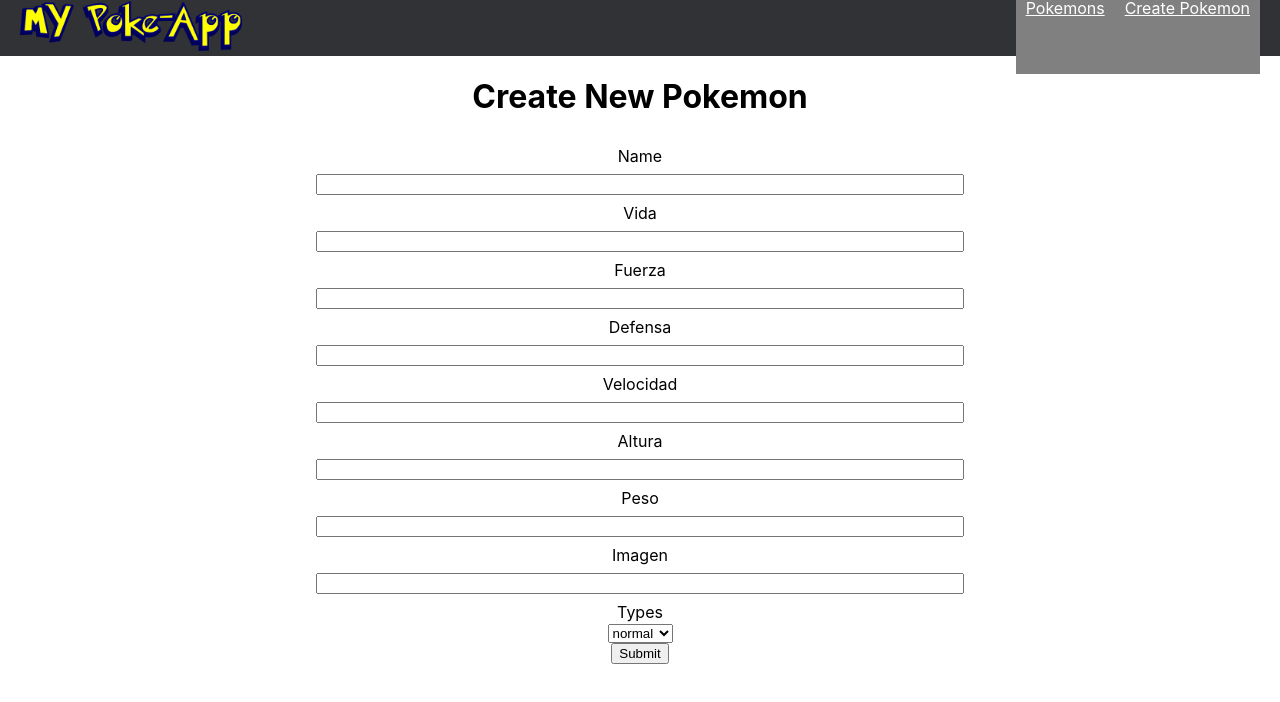
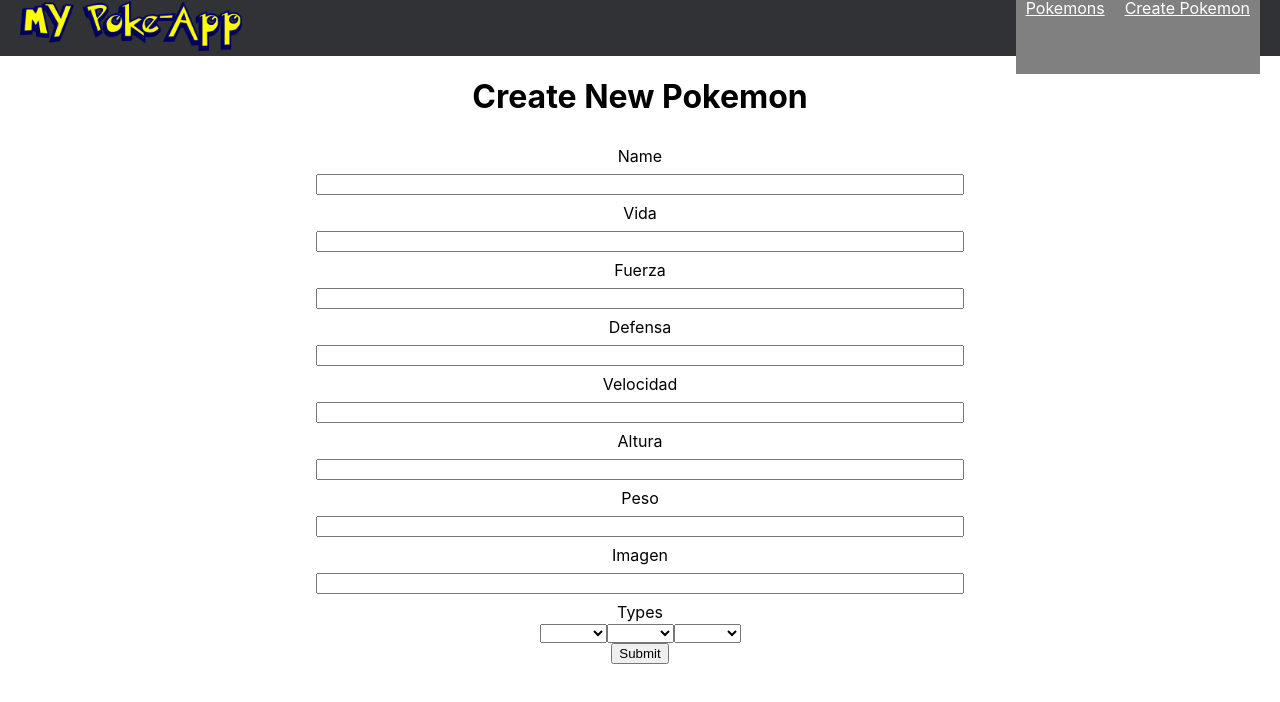
Before and after one commit to Cristian39-39/Portfolio, a React (Create React App) app in the folder PI-Pokemon/client/: page /pokemons/create in a window 1280 px wide. Shown: the top 702 px of the page. Built offline with nearby package versions, Linux system fonts and the light colour scheme.

Commit message:
front_create_pokemon

```diff
--- a/PI-Pokemon/client/src/actions/consts.js
+++ b/PI-Pokemon/client/src/actions/consts.js
@@ -2,3 +2,5 @@ export const GET_POKEMON = 'GET_POKEMONS';
 export const GET_ALL_POKEMONS = 'GET_ALL_POKEMON';
 export const FIND_POKEMON = 'FIND_POKEMON';
 export const SELECT_PAGE = 'SELECT_PAGE';
+export const RENDER_POKEMON = 'RENDER_POKEMON';
+export const ADD_POKEMON = 'ADD_POKEMON';
--- a/PI-Pokemon/client/src/actions/index.js
+++ b/PI-Pokemon/client/src/actions/index.js
@@ -1,6 +1,6 @@
 import axios from 'axios'
 import { POKEMONS_URL } from '../consts'
-import { GET_POKEMON, GET_ALL_POKEMONS, FIND_POKEMON, SELECT_PAGE } from './consts'
+import { GET_POKEMON, GET_ALL_POKEMONS, FIND_POKEMON, SELECT_PAGE, RENDER_POKEMON, } from './consts'
 
 export function getPokemons(name){
     if(name===''){
@@ -28,6 +28,24 @@ export function getPokemons(name){
 export function findPokemon(name){
     return{type:FIND_POKEMON, payload: name}
 }
+
 export function selectPage(pag){
     return{type:SELECT_PAGE, payload: pag}
 }
+
+export function renderPokemon(){
+    return{type:RENDER_POKEMON}
+}
+
+export function addPokemon(poke){
+    return function(dispatch){
+        return axios.post(POKEMONS_URL, poke)
+        .then((res)=>{
+            // dispatch({
+            //     type: ADD_POKEMON,
+            //     payload: res
+            // })
+            alert(res)
+        })
+    }
+}
--- a/PI-Pokemon/client/src/components/AddPokemon/AddPokemon.js
+++ b/PI-Pokemon/client/src/components/AddPokemon/AddPokemon.js
@@ -1,6 +1,6 @@
 import React from 'react';
-// import { connect } from 'react-redux';
-// import {addTodo} from '../../actions/index.js'
+import {useDispatch} from 'react-redux'
+import {addPokemon} from '../../actions/index.js'
 import './AddPokemon.css'
 
 // Nota 1: Para utilizar el hook `useState` para el manejo de estados de los inputs, tendras que utilizarlo de la siguiente manera
@@ -20,10 +20,13 @@ export default function AddPokemon(props) {
         altura:'',
         peso:'',
         imagen:'',
-        types: {
-            typename: [ {type1:''}, {type2:''} ],
-        }
+        type1:'',
+        type2:'',
+        type3:''
     });
+
+    const dispatch = useDispatch()
+
 
     function handleChange(e) {
         setInput({ ...input, [e.target.name]: e.target.value })
@@ -41,11 +44,11 @@ export default function AddPokemon(props) {
             altura:'',
             peso:'',
             imagen:'',
-            types: {
-                typename: [ {type1:''}, {type2:''} ],
-            }
+            type1:'',
+            type2:'',
+            type3:''
         });
-        props.addTodo(input);
+        dispatch(addPokemon(input));
     }
 
     return (
@@ -70,17 +73,72 @@ export default function AddPokemon(props) {
             <label>Peso</label>
             <input name='peso'value={input.peso} onChange={handleChange}/>
             <label>Imagen</label>
-            <input name='type1'value={input.imagen} onChange={handleChange}/>
+            <input name='imagen'value={input.imagen} onChange={handleChange}/>
             <label>Types</label>
-            <div name='peso'value={input.types.type1} onChange={handleChange}>
-            <select name="type">
+            <div >
+            <select name="type1"value={input.type1} onChange={handleChange}>
+                <option value=""></option>
                 <option value="normal">normal</option>
-                <option value="2">fighting</option>
-                <option value="3">flying</option>
-                <option value="10">poison</option>
-                <option value="11">ground</option>
-                <option value="12">rock</option>
-                </select>
+                <option value="fighting">fighting</option>
+                <option value="flying">flying</option>
+                <option value="poison">poison</option>
+                <option value="ground">ground</option>
+                <option value="rock">rock</option>
+                <option value="bug">bug</option>
+                <option value="ghost">ghost</option>
+                <option value="steel">steel</option>
+                <option value="fire">fire</option>
+                <option value="water">water</option>
+                <option value="grass">grass</option>
+                <option value="electric">electric</option>
+                <option value="psychic">psychic</option>
+                <option value="ice">ice</option>
+                <option value="dragon">dragon</option>
+                <option value="dark">dark</option>
+                <option value="fairy">fairy</option>
+            </select>
+            <select name="type2"value={input.type2} onChange={handleChange}>
+                <option value=""></option>
+                <option value="normal">normal</option>
+                <option value="fighting">fighting</option>
+                <option value="flying">flying</option>
+                <option value="poison">poison</option>
+                <option value="ground">ground</option>
+                <option value="rock">rock</option>
+                <option value="bug">bug</option>
+                <option value="ghost">ghost</option>
+                <option value="steel">steel</option>
+                <option value="fire">fire</option>
+                <option value="water">water</option>
+                <option value="grass">grass</option>
+                <option value="electric">electric</option>
+                <option value="psychic">psychic</option>
+                <option value="ice">ice</option>
+                <option value="dragon">dragon</option>
+                <option value="dark">dark</option>
+                <option value="fairy">fairy</option>
+            </select>
+            <select name="type3"value={input.type3} onChange={handleChange}>
+                <option value=""></option>
+                <option value="normal">normal</option>
+                <option value="fighting">fighting</option>
+                <option value="flying">flying</option>
+                <option value="poison">poison</option>
+                <option value="ground">ground</option>
+                <option value="rock">rock</option>
+                <option value="bug">bug</option>
+                <option value="ghost">ghost</option>
+                <option value="steel">steel</option>
+                <option value="fire">fire</option>
+                <option value="water">water</option>
+                <option value="grass">grass</option>
+                <option value="electric">electric</option>
+                <option value="psychic">psychic</option>
+                <option value="ice">ice</option>
+                <option value="dragon">dragon</option>
+                <option value="dark">dark</option>
+                <option value="fairy">fairy</option>
+            </select>
             </div>
             <button type='submit'>Submit</button>
         </form>
--- a/PI-Pokemon/client/src/components/Search/Search.js
+++ b/PI-Pokemon/client/src/components/Search/Search.js
@@ -1,15 +1,16 @@
-import React from "react";
+import React, { useEffect } from "react";
 import { useDispatch, useSelector } from "react-redux";
 import {findpokemon} from '../controllers/controller'
 // import { Link } from 'react-router-dom';
-import {getPokemons, findPokemon} from '../../actions/index'
+import {getPokemons, findPokemon, renderPokemon} from '../../actions/index'
 import './Search.css'
-
 
 export default function Search () {
     const [input, setInput] = React.useState({
         name: ""
     });
+    useEffect(()=>dispatch(renderPokemon()))
+
 
     const dispatch = useDispatch()
     const pokemons = useSelector(state => state.pokemons)
@@ -22,7 +23,8 @@ export default function Search () {
         setInput({name: ""});
         if(findpokemon(pokemons, input.name)){
             dispatch(findPokemon(input.name));
-        }else dispatch(getPokemons(input.name))
+        }else {dispatch(getPokemons(input.name))
+        dispatch(renderPokemon())}
     }
         return (
             <div key='search'>
@@ -49,5 +51,4 @@ export default function Search () {
                 </ul> */}
             </div>
             );
-
-    }
+}
--- a/PI-Pokemon/client/src/consts.js
+++ b/PI-Pokemon/client/src/consts.js
@@ -1,3 +1,3 @@
 export const BASE_URL = 'http://localhost:3001/'
 export const POKEMONS_URL = BASE_URL+'pokemons/'
-export const POQUEMON_DETAIL = POKEMONS_URL+':name'
+export const POQUEMON_DETAIL_URL = POKEMONS_URL+':name'
--- a/PI-Pokemon/client/src/reducer/index.js
+++ b/PI-Pokemon/client/src/reducer/index.js
@@ -1,4 +1,4 @@
-import { GET_POKEMON, GET_ALL_POKEMONS, FIND_POKEMON, SELECT_PAGE } from "../actions/consts";
+import { GET_POKEMON, GET_ALL_POKEMONS, FIND_POKEMON, SELECT_PAGE, RENDER_POKEMON, } from "../actions/consts";
 
 
 var initialState = {
@@ -13,17 +13,17 @@ function reducer(state=initialState, action){
         case GET_ALL_POKEMONS:
             return{
                 ...state,
-                pokemons: action.payload
+                pokemons: action.payload,
             }
         case GET_POKEMON:
             return{
                 ...state,
-                pokemons: action.payload.concat(state.pokemons)
+                pokemons: action.payload.concat(state.pokemons),
             }
         case FIND_POKEMON:
             return{
                 ...state,
-                pokemons: state.pokemons.filter(poke=>poke.name===action.payload).concat(state.pokemons.filter(poke=>poke.name!==action.payload))
+                pokemons: state.pokemons.filter(poke=>poke.name===action.payload).concat(state.pokemons.filter(poke=>poke.name!==action.payload))  ,
             }
         case SELECT_PAGE:
             return {
@@ -31,6 +31,12 @@ function reducer(state=initialState, action){
                 page: action.payload,
                 pokemonRender: state.pokemons.slice((action.payload-1)*9, action.payload*9)
             }
+        case RENDER_POKEMON:
+            return{
+                ...state,
+                pokemonRender: state.pokemons.slice((state.page-1)*9, state.page*9)
+            }
+
         default: return state
     }
 }
```
Also changed, not shown: 1 other file (tests, documents, lock files or other folders).
